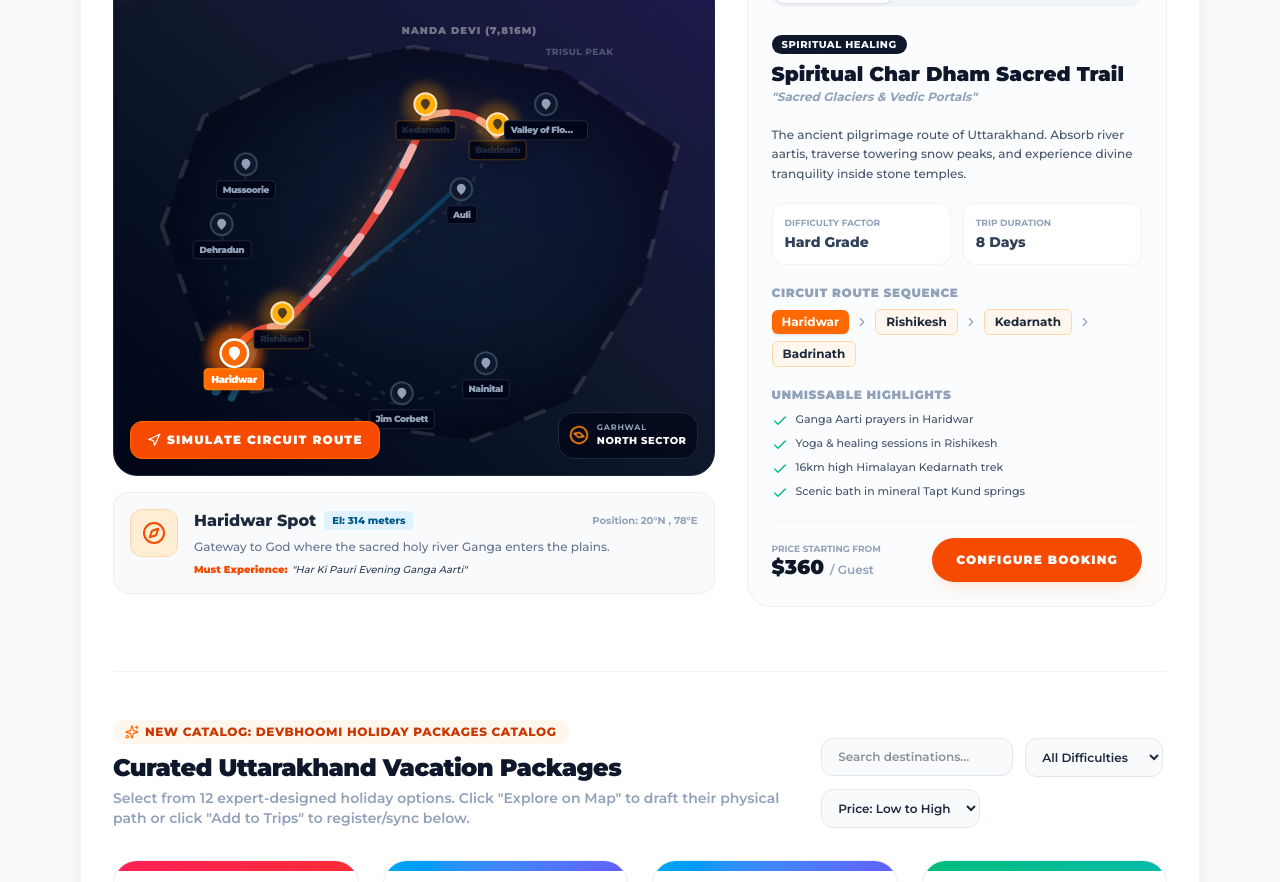
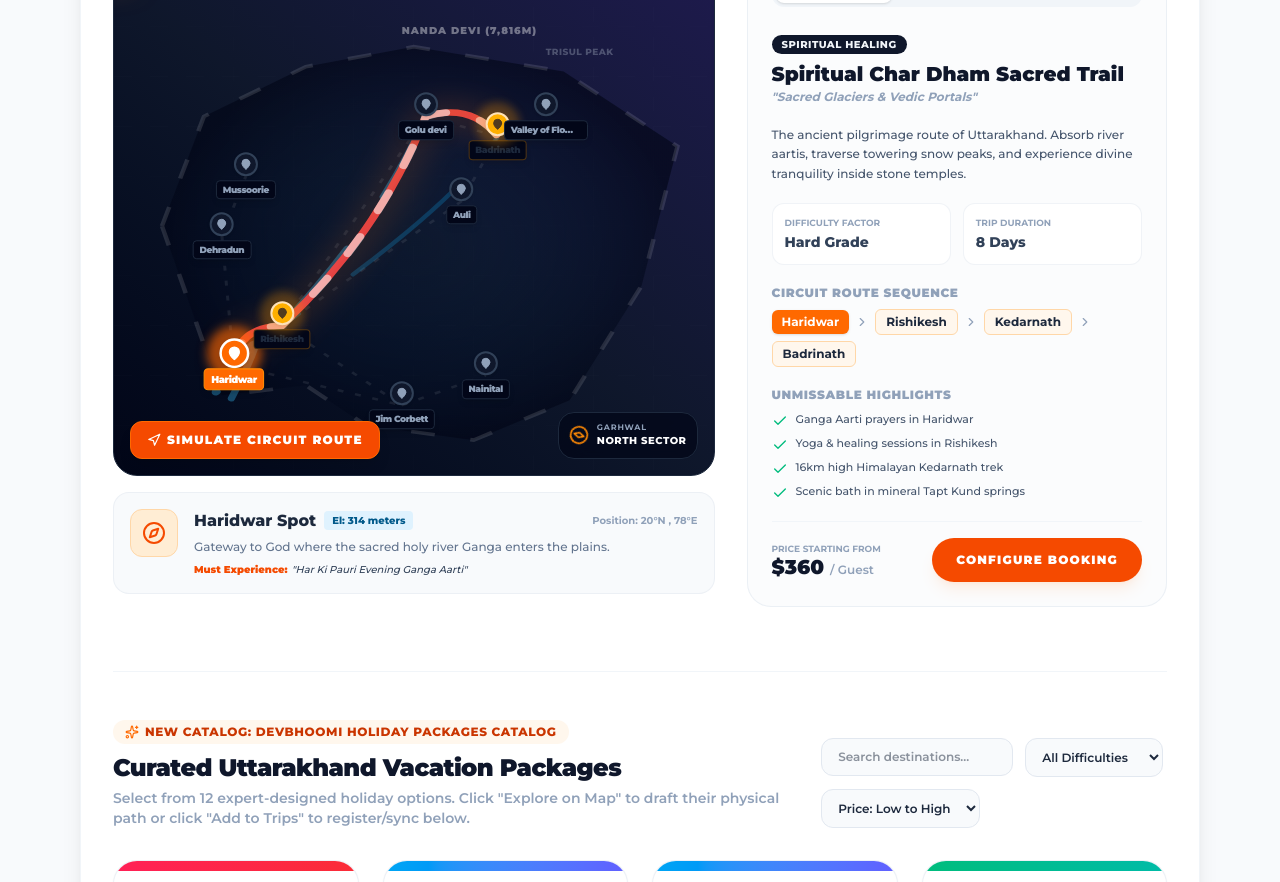
Before and after one commit to Siddtiwari25/traval, a React (Vite) app: page / in a window 1280 px wide. Shown: the part 1460-2342 px from the top of the page. Built offline with nearby package versions, Linux system fonts and the light colour scheme.

Commit message:
Update UttarakhandTourExplorer.tsx

```diff
--- a/src/components/UttarakhandTourExplorer.tsx
+++ b/src/components/UttarakhandTourExplorer.tsx
@@ -78,8 +78,8 @@ const PIN_LOCATIONS: Record<string, MapPinLocation> = {
     highlight: 'Lakshman Jhula, Beatles Hermitage Nest'
   },
   Kedarnath: {
-    id: 'Kedarnath',
-    name: 'Kedarnath',
+    id: 'golu devi',
+    name: 'Golu devi',
     x: 52,
     y: 28,
     description: 'Majestic ancient Shiva temple set against massive snow fields.',
```
